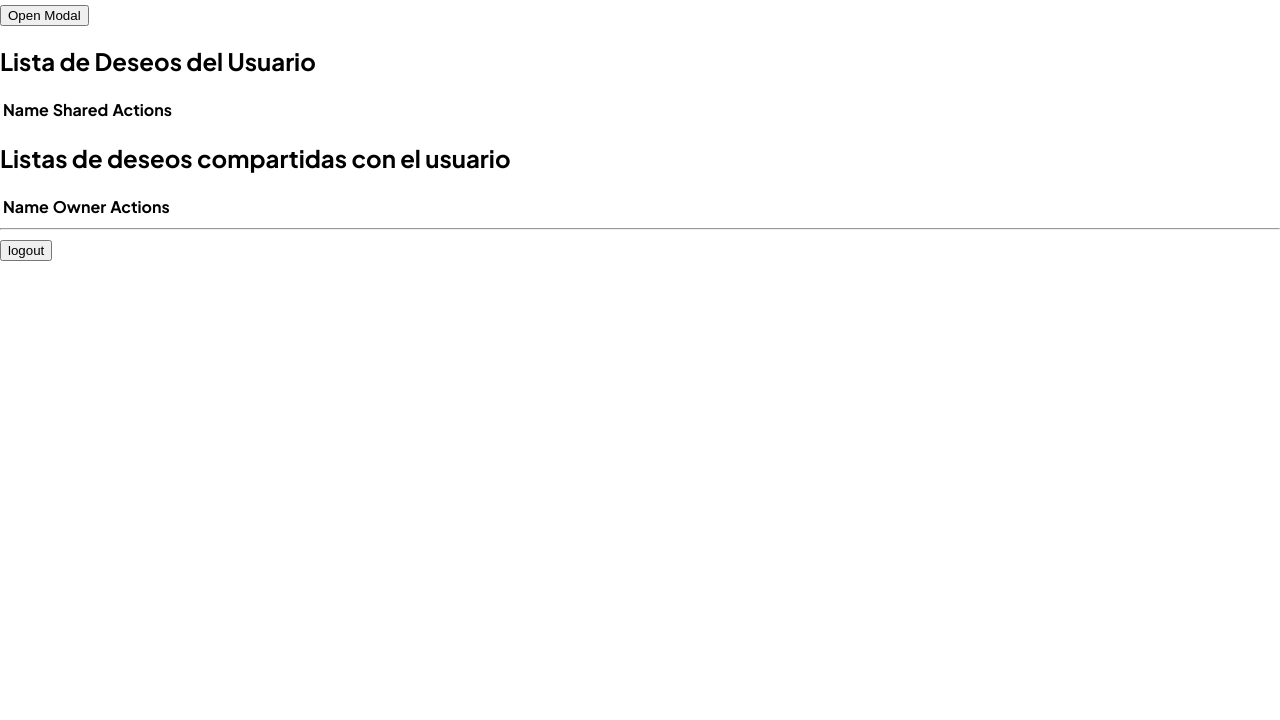
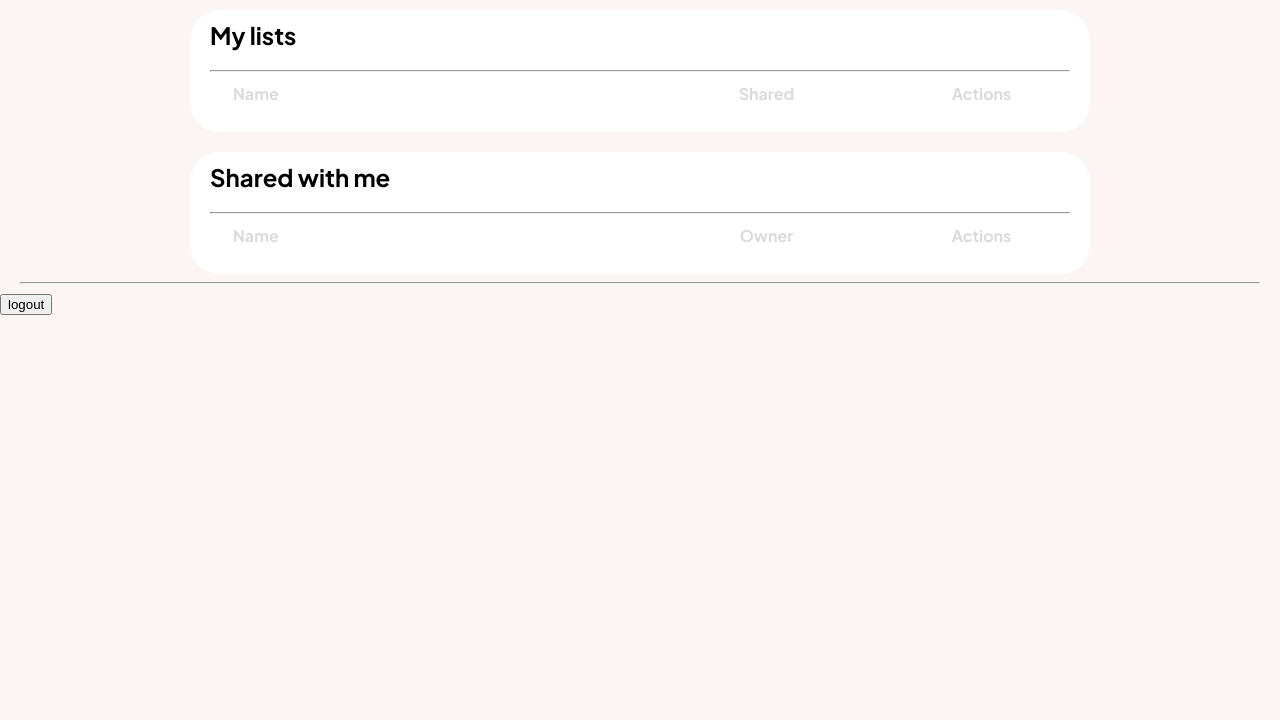
Before and after one commit to ivaanortega/wishlistRaul, a plain HTML site: page wishlistRaulClient/index.html in a window 1280 px wide. Shown: the part 80-800 px from the top of the page. Drawn offline with nearby package versions, Linux system fonts and the light colour scheme; no server answers; sample sign-in values are in the browser's storage.

Commit message:
changes
changes in the aspect of the home page.
Also little adjust changes in the html code.

```diff
--- /dev/null
+++ b/wishlistRaulClient/body.css
@@ -0,0 +1,140 @@
+:root {
+    --primary: #FEAF00;
+    --secondary: #F8D442;
+    --buttonColor: white;
+    --text: black;
+  }
+  @font-face {
+    font-family: "customFont";
+    src:  url("/fonts/PlusJakartaSans-VariableFont_wght.woff2") format("woff2 supports variations"),
+            url("/fonts/PlusJakartaSans-VariableFont_wght.woff2") format("woff2-variations");
+    font-weight: 100 1000;
+  }
+  html,body{
+    margin: 0;
+    padding: 0;
+    font-family: "customFont";
+    background-color: rgb(252, 245, 245);
+  }
+
+.body-header{
+    display: flex;
+    justify-content: space-between;
+    padding-left: 50px;
+    padding-right: 35px;
+    background: linear-gradient(90deg, #FEAF00, #F8D442);
+    max-height: 70px;
+}
+
+.body-header h1{
+    color: var(--buttonColor);
+    font-size: 1.5rem;
+    margin-top: 20px;
+    margin-bottom: 20px;
+}
+
+.body-header button{
+    display: block;
+    margin-top: 37px;
+    border: none;
+    outline: none;
+    border-radius: 40px;
+    cursor: pointer;
+    width: 40px;
+    height: 40px;
+    color: var(--primary);
+    font-size: 2.3rem;
+    font-weight: 1;
+
+    transform: scaleX(1);
+    transition: transform 150ms ease-in-out;
+}
+
+.body-header button:hover{
+    transform:scaleX(1.2);
+}
+
+
+/* my lists*/
+
+.my-lists{
+    margin: auto;
+    background-color: white;
+    max-width: 900px;
+    border-radius: 30px;
+}
+
+.my-lists h2{
+    padding-top: 10px;
+    margin-left: 20px;
+    padding-bottom: 0px;
+}
+hr{
+    margin-left: 20px;
+    margin-right: 20px;
+}
+#wishList{
+    margin-left: 40px;
+}
+#table-wishlist{
+    width: 100%;
+    padding: left 0;
+}
+table{
+    padding-bottom: 25px;
+}
+table thead{
+    color: rgb(221, 217, 217);
+}
+table tbody{
+    padding-left: 40px;
+    text-align: center;
+}
+tbody td{
+    padding-bottom: 20px;
+}
+
+
+/*shared wishlist*/
+
+#sharedWishList{
+    margin: auto;
+    background-color: white;
+    max-width: 900px;
+    border-radius: 30px;
+}
+#table-sharedWishlist{
+    width: 100%;
+    padding: left 0;
+}
+
+#sharedWishList h2{
+    padding-top: 10px;
+    margin-left: 20px;
+    padding-bottom: 0px;
+}
+
+#wishlistShared{
+    margin-left: 40px;
+}
+
+thead th:nth-child(1) {
+    width: 50%;
+    text-align: left;
+  }
+
+  thead th:nth-child(2) {
+    width: 25%;
+    text-align: center;
+  }
+
+  thead th:nth-child(3) {
+    width: 25%;
+    text-align: center;
+  }
+
+  th,
+
+tbody td:nth-child(1){
+    text-align: left;
+}
--- a/wishlistRaulClient/index.html
+++ b/wishlistRaulClient/index.html
@@ -7,15 +7,20 @@
   <meta name="viewport" content="width=device-width, initial-scale=1.0">
   <script src="https://code.jquery.com/jquery-3.6.0.min.js"></script>
   <link rel="stylesheet" href="/style.css">
+  <link rel="stylesheet" href="/body.css">
 </head>
 
 <body>
-  <h1>API Wishlist</h1>
+  <div class="body-header">
+    <h1>Wishlist-Raul</h1>
 
+    <button id="myBtn">+</button>
+  </div>
 
-  <button id="myBtn">Open Modal</button>
+  <div class="my-lists">
+    <h2>My lists</h2>
 
-  <h2>Lista de Deseos del Usuario</h2>
+    <hr>
 
     <div id="wishList">
       <table id="table-wishlist">
@@ -30,10 +35,12 @@
         </tbody>
       </table>
     </div>
+  </div>
 
-
-  <h2>Listas de deseos compartidas con el usuario</h2>
-  <div id="sharedWishList"></div>
+  <div id="sharedWishList">
+  <h2>Shared with me</h2>
+  <hr>
+  <div id="wishlistShared">
   <table id="table-sharedWishlist">
     <thead>
       <tr>
@@ -45,8 +52,9 @@
     <tbody>
     </tbody>
   </table>
+  </div>
+  </div>
   <hr>
-
   <button onClick="logout()">logout</button>
 
 
```
Lines whose indentation alone changed are shown as unchanged.
